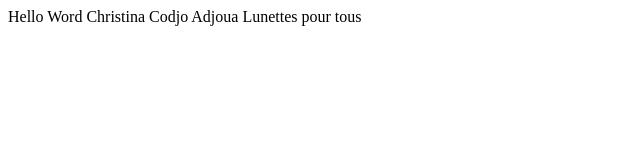
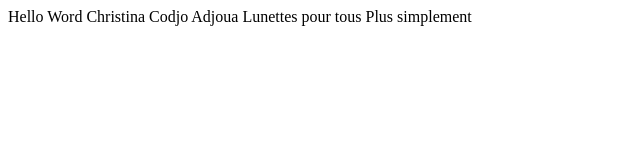
Before and after one commit to OnellChristina/projets-personnels, a plain HTML site: page index.html in a window 1280 px wide. Shown: the whole page, without its empty margins (0-640 px from the left). Drawn offline with Linux system fonts and the light colour scheme.

Commit message:
Add 'Plus simplement' to index.html

```diff
--- a/index.html
+++ b/index.html
@@ -8,5 +8,6 @@
 <body>
     Hello Word Christina Codjo Adjoua
     Lunettes pour tous
+    Plus simplement
 </body>
 </html>
```
